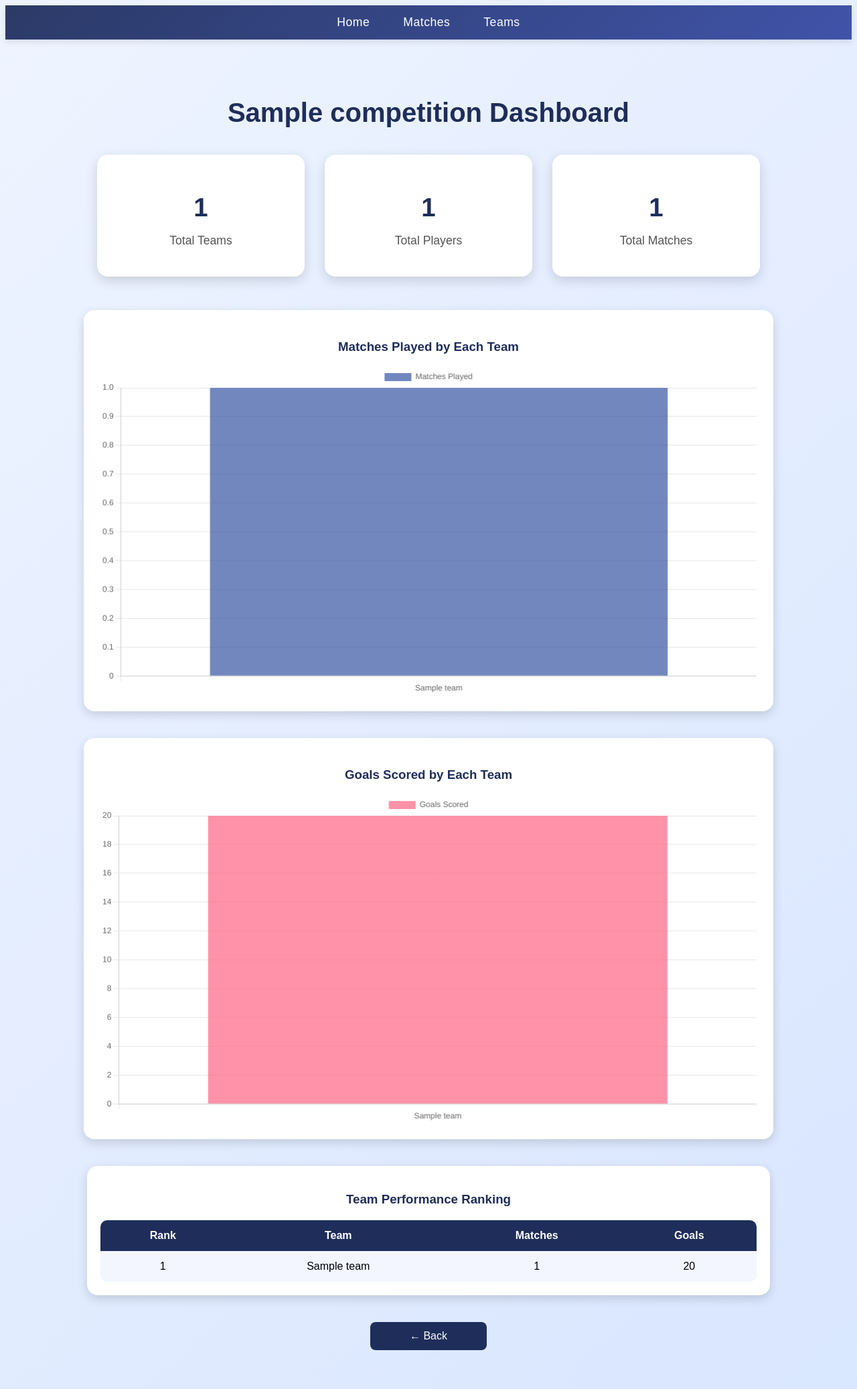
After one commit to jesvin1010/anywhere, a Django app: page /dashboard/competition/1/ in a window 1280 px wide. The commit adds this page. Shown: the whole page at 67% size. Run offline with Django 5.2, Linux system fonts and the light colour scheme; a user stored in the database is signed in; tables that the repository leaves empty hold one stand-in row (values such as "Sample post").

Commit message:
dashboard changes

```diff
--- /dev/null
+++ b/polls/templates/polls/competition_dashboard.html
@@ -0,0 +1,217 @@
+{% extends 'polls/base.html' %}
+
+{% block title %}Competition Dashboard{% endblock %}
+
+{% block content %}
+<style>
+body {
+    font-family: "Poppins", sans-serif;
+    background: linear-gradient(135deg, #eef4ff, #d9e6ff);
+}
+
+.dashboard-container {
+    margin-top: 40px;
+    padding: 20px;
+}
+
+.heading {
+    text-align: center;
+    font-size: 2.5rem;
+    color: #1f2d5a;
+    font-weight: 700;
+    margin-bottom: 40px;
+}
+
+/* Stats Cards */
+.stats-section {
+    display: flex;
+    justify-content: center;
+    gap: 30px;
+    margin-bottom: 50px;
+    flex-wrap: wrap;
+}
+
+.stat-card {
+    background: white;
+    width: 260px;
+    padding: 25px;
+    border-radius: 16px;
+    text-align: center;
+    box-shadow: 0 6px 18px rgba(0,0,0,0.15);
+    transition: transform 0.3s;
+}
+
+.stat-card:hover {
+    transform: translateY(-5px);
+}
+
+.stat-card h2 {
+    font-size: 2.4rem;
+    color: #1f2d5a;
+    margin-bottom: 10px;
+}
+
+.stat-card p {
+    color: #555;
+    font-size: 1.1rem;
+}
+
+/* Chart container */
+.chart-container {
+    width: 80%;
+    margin: 40px auto;
+    background: white;
+    padding: 25px;
+    border-radius: 16px;
+    box-shadow: 0 5px 15px rgba(0,0,0,0.15);
+}
+
+/* Team ranking table */
+.table-box {
+    width: 80%;
+    margin: 40px auto;
+    background: white;
+    border-radius: 16px;
+    padding: 20px;
+    box-shadow: 0 5px 15px rgba(0,0,0,0.15);
+}
+
+.table-box h3 {
+    text-align: center;
+    color: #1f2d5a;
+    margin-bottom: 20px;
+}
+
+table {
+    width: 100%;
+    border-collapse: collapse;
+    border-radius: 10px;
+    overflow: hidden;
+}
+
+table th, table td {
+    padding: 14px;
+    text-align: center;
+}
+
+table th {
+    background: #1f2d5a;
+    color: white;
+}
+
+table tr:nth-child(even) {
+    background: #f3f6ff;
+}
+
+.back-btn {
+    display: block;
+    width: 150px;
+    margin: 30px auto;
+    padding: 12px;
+    text-align: center;
+    background: #1f2d5a;
+    color: white;
+    text-decoration: none;
+    border-radius: 8px;
+}
+.back-btn:hover {
+    background: #314b8c;
+}
+</style>
+
+<div class="dashboard-container">
+
+    <h1 class="heading">{{ competition.name }} Dashboard</h1>
+
+    <!-- Stats Section -->
+    <div class="stats-section">
+        <div class="stat-card">
+            <h2>{{ total_teams }}</h2>
+            <p>Total Teams</p>
+        </div>
+
+        <div class="stat-card">
+            <h2>{{ total_players }}</h2>
+            <p>Total Players</p>
+        </div>
+
+        <div class="stat-card">
+            <h2>{{ total_matches }}</h2>
+            <p>Total Matches</p>
+        </div>
+    </div>
+
+    <!-- Chart 1: Matches Played -->
+    <div class="chart-container">
+        <h3 style="text-align:center; color:#1f2d5a;">Matches Played by Each Team</h3>
+        <canvas id="matchesChart"></canvas>
+    </div>
+
+    <!-- Chart 2: Goals Scored -->
+    {% if goals_list %}
+    <div class="chart-container">
+        <h3 style="text-align:center; color:#1f2d5a;">Goals Scored by Each Team</h3>
+        <canvas id="goalsChart"></canvas>
+    </div>
+    {% endif %}
+
+    <!-- Table: Team Ranking -->
+    <div class="table-box">
+        <h3>Team Performance Ranking</h3>
+
+        <table>
+            <tr>
+                <th>Rank</th>
+                <th>Team</th>
+                <th>Matches</th>
+                <th>Goals</th>
+            </tr>
+
+            {% for t in ranking %}
+            <tr>
+                <td>{{ forloop.counter }}</td>
+                <td>{{ t.team }}</td>
+                <td>{{ t.matches }}</td>
+                <td>{{ t.goals }}</td>
+            </tr>
+            {% endfor %}
+        </table>
+    </div>
+
+    <a href="{% url 'competitions_list' competition.sport.sport_id %}" class="back-btn">← Back</a>
+
+</div>
+
+<script src="https://cdn.jsdelivr.net/npm/chart.js"></script>
+
+<script>
+// Matches Chart
+new Chart(document.getElementById('matchesChart'), {
+    type: 'bar',
+    data: {
+        labels: {{ team_names|safe }},
+        datasets: [{
+            label: 'Matches Played',
+            data: {{ match_count|safe }},
+            backgroundColor: 'rgba(54, 85, 162, 0.7)',
+        }]
+    },
+});
+
+// Goals Chart (if data exists)
+{% if goals_list %}
+new Chart(document.getElementById('goalsChart'), {
+    type: 'bar',
+    data: {
+        labels: {{ team_names|safe }},
+        datasets: [{
+            label: 'Goals Scored',
+            data: {{ goals_list|safe }},
+            backgroundColor: 'rgba(255, 99, 132, 0.7)',
+        }]
+    },
+});
+{% endif %}
+</script>
+
+{% endblock %}
--- a/polls/urls.py
+++ b/polls/urls.py
@@ -26,4 +26,12 @@ urlpatterns = [
     path("players/sport/<int:sport_id>/<int:competition_id>/<int:team_id>/",
          views.players_list, name="players_list"),
     path("player/<int:player_id>/", views.player_detail, name="player_detail"),
+
+    path("activity-dashboard/", views.activity_dashboard, name="activity_dashboard"),
+
+    #dashboard
+    path('dashboard/sports/', views.dashboard_sports, name='dashboard_sports'),
+    path('dashboard/<int:sport_id>/competitions/', views.dashboard_competitions, name='dashboard_competitions'),
+    path('dashboard/competition/<int:competition_id>/', views.competition_dashboard, name='competition_dashboard'),
+
 ]
--- a/polls/views.py
+++ b/polls/views.py
@@ -7,6 +7,9 @@ from django.contrib.auth.models import User
 from django.contrib.auth import login, authenticate, logout
 from django.contrib import messages
 from django.contrib.auth.decorators import login_required
+from datetime import datetime
+from django.db import models
+
 
 
 # ============================
@@ -218,3 +221,148 @@ def player_detail(request, player_id):
     )
 
     return render(request, "polls/player_detail.html", {"player": player})
+
+
+@login_required
+def activity_dashboard(request):
+    from .mongo import activity_logs
+
+    if activity_logs is None:
+        return render(request, "polls/activity_dashboard.html", {
+            "error": "MongoDB is not connected!"
+        })
+
+    # Top active users
+    raw_users = activity_logs.aggregate([
+        {"$group": {"_id": "$user", "count": {"$sum": 1}}},
+        {"$sort": {"count": -1}},
+        {"$limit": 10}
+    ])
+    top_users = [{"user": u["_id"], "count": u["count"]} for u in raw_users]
+
+    # Prepare chart data
+    chart_labels = [u["user"] for u in top_users]
+    chart_values = [u["count"] for u in top_users]
+
+    # Recent logs
+    recent_logs = list(activity_logs.find().sort("timestamp", -1).limit(20))
+
+    # Totals
+    total_logs = activity_logs.count_documents({})
+    unique_users = activity_logs.distinct("user")
+    total_users = len(unique_users)
+
+    return render(request, "polls/activity_dashboard.html", {
+        "top_users": top_users,
+        "recent_logs": recent_logs,
+        "chart_labels": chart_labels,
+        "chart_values": chart_values,
+        "total_logs": total_logs,
+        "total_users": total_users,
+    })
+
+@login_required
+def dashboard_sports(request):
+    sports = Sport.objects.all()
+    return render(request, "polls/dashboard_sports.html", {"sports": sports})
+
+@login_required
+def dashboard_competitions(request, sport_id):
+    sport = get_object_or_404(Sport, sport_id=sport_id)
+    competitions = Competition.objects.filter(sport=sport)
+    return render(request, "polls/dashboard_competitions.html", {
+        "sport": sport,
+        "competitions": competitions
+    })
+
+
+@login_required
+def competition_dashboard(request, competition_id):
+    from .mongo import log_activity, mongo_db
+
+    competition = get_object_or_404(Competition, competition_id=competition_id)
+
+    # All teams in this competition
+    teams = Team.objects.filter(competition=competition)
+
+    team_names = []
+    match_count = []
+    goals_list = []
+
+    ranking_data = []  # for ranking table
+
+    for team in teams:
+        # Matches played
+        played = Match.objects.filter(
+            competition=competition
+        ).filter(
+            models.Q(home_team=team) | models.Q(away_team=team)
+        ).count()
+
+        # Goals scored by this team
+        home_goals = Match.objects.filter(
+            competition=competition, home_team=team
+        ).aggregate(models.Sum("score_home"))["score_home__sum"] or 0
+
+        away_goals = Match.objects.filter(
+            competition=competition, away_team=team
+        ).aggregate(models.Sum("score_away"))["score_away__sum"] or 0
+
+        total_goals = home_goals + away_goals
+
+        team_names.append(team.name)
+        match_count.append(played)
+        goals_list.append(total_goals)
+
+        ranking_data.append({
+            "team": team.name,
+            "matches": played,
+            "goals": total_goals
+        })
+
+    # Sort ranking by goals, then matches
+    ranking_data.sort(key=lambda x: (x["goals"], x["matches"]), reverse=True)
+
+    # Count totals
+    total_teams = teams.count()
+    total_players = Player.objects.filter(team__competition=competition).count()
+    total_matches = Match.objects.filter(competition=competition).count()
+
+    # -------------------------------------------------------
+    # ⭐ MONGO DB LOGGING (record that this user viewed dashboard)
+    # -------------------------------------------------------
+    log_activity(
+        user=request.user.username,
+        action="Viewed Competition Dashboard",
+        details={
+            "competition_id": competition_id,
+            "competition_name": competition.name
+        }
+    )
+
+    # -------------------------------------------------------
+    # ⭐ OPTIONAL: SAVE ANALYTICS SNAPSHOT TO MONGO
+    #     Useful for weekly/monthly analytics
+    # -------------------------------------------------------
+    if mongo_db is not None:
+        mongo_db["competition_stats"].insert_one({
+            "competition_id": competition_id,
+            "competition_name": competition.name,
+            "teams": ranking_data,
+            "timestamp": datetime.now()
+        })
+
+    return render(request, "polls/competition_dashboard.html", {
+        "competition": competition,
+        "total_teams": total_teams,
+        "total_players": total_players,
+        "total_matches": total_matches,
+
+        # charts
+        "team_names": team_names,
+        "match_count": match_count,
+        "goals_list": goals_list,
+
+        # ranking table
+        "ranking": ranking_data,
+    })
```
Also changed, not shown: mysite/settings.py (+10 -7 lines), polls/templates/polls/activity_dashboard.html (added, +157 -0 lines), polls/templates/polls/dashboard_competitions.html (added, +73 -0 lines), polls/templates/polls/dashboard_sports.html (added, +80 -0 lines), polls/templates/polls/home.html (+8 -6 lines).
